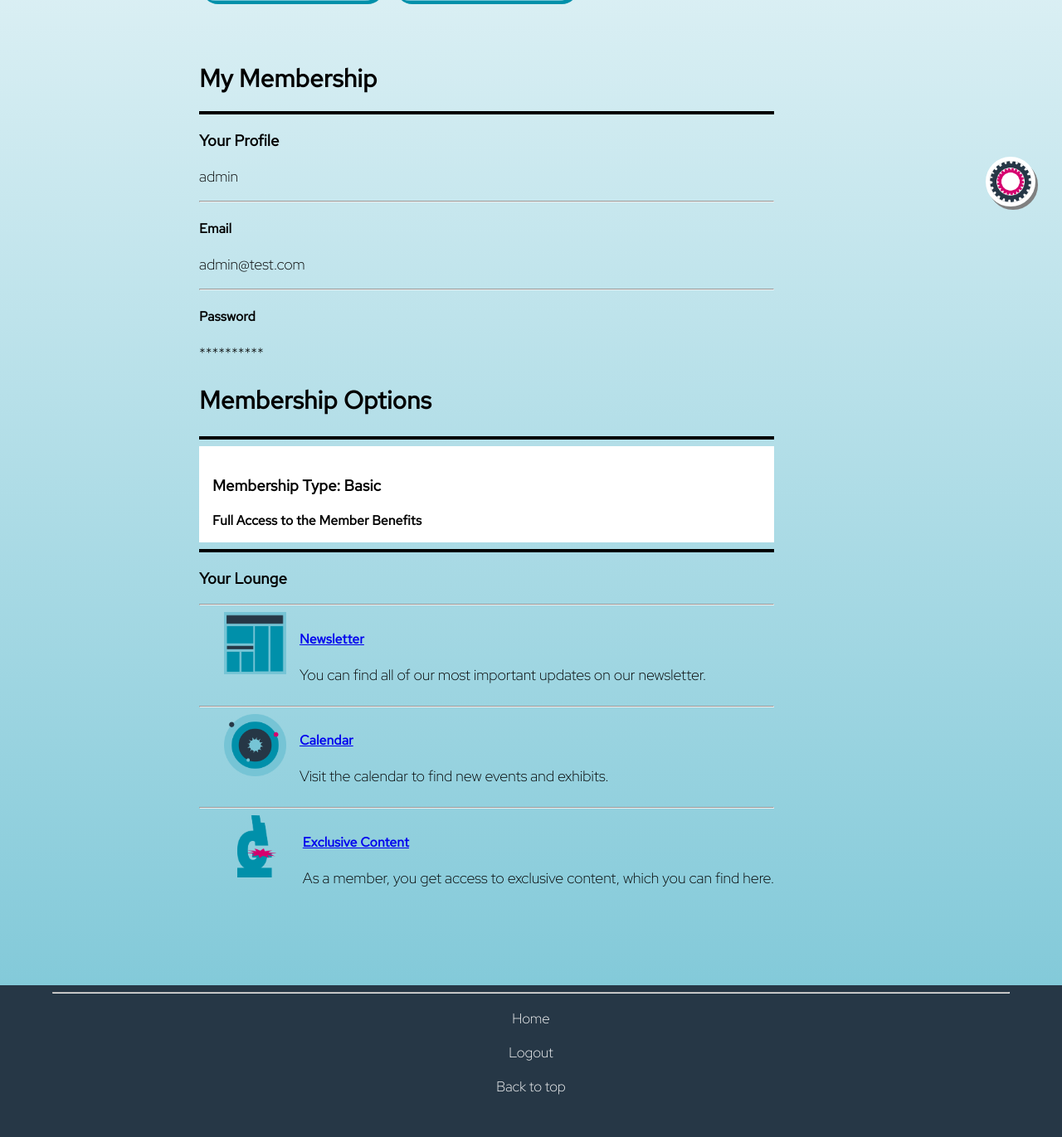
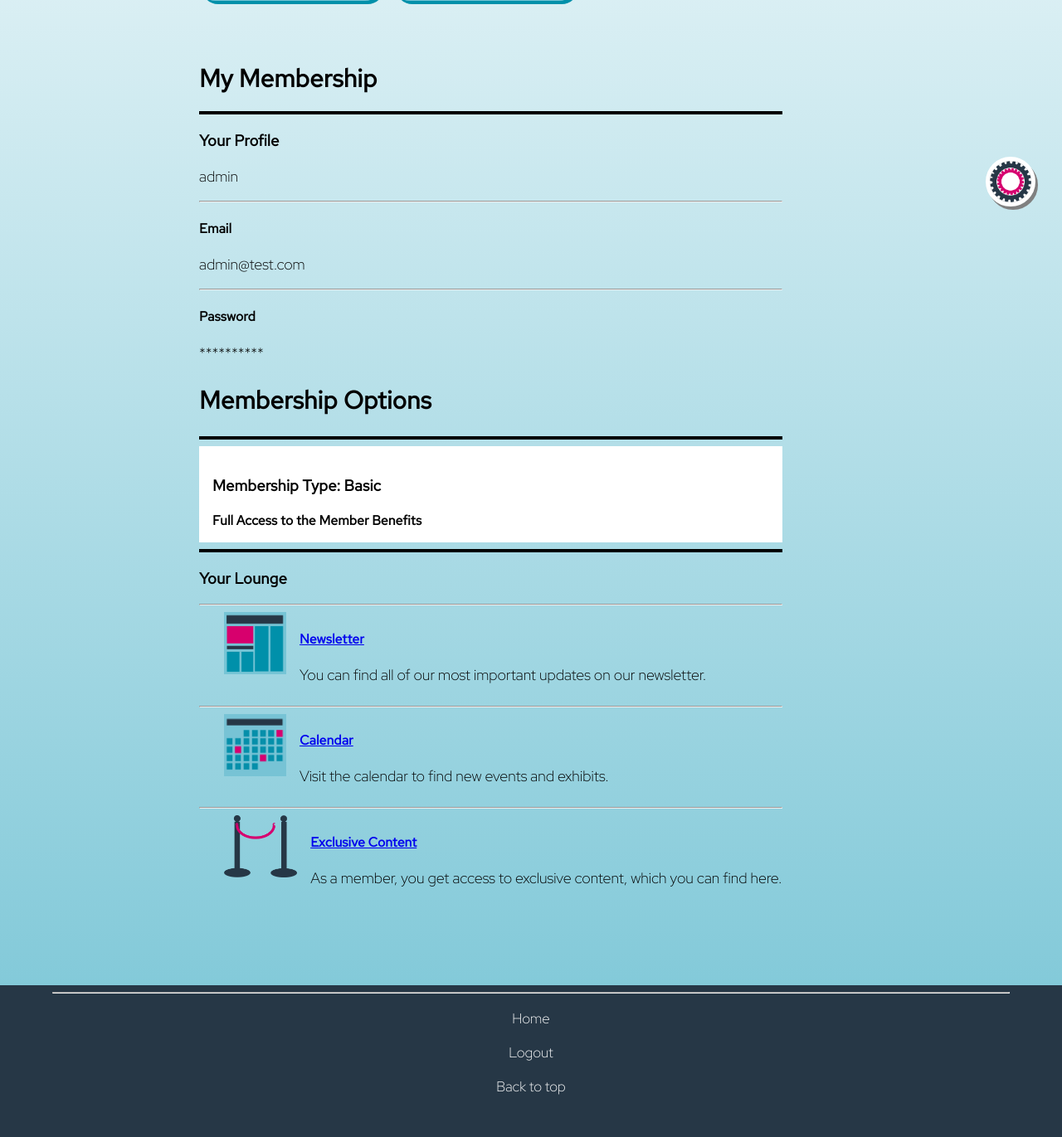
Before and after one commit to cmpt375-2021fall/client-project-leonardo-dev-team, a Django app: page /account/ in a window 1280 px wide. Shown: the part 519-1890 px from the top of the page at 83% size. Run offline with Django 3.2, Linux system fonts and the light colour scheme; a user stored in the database is signed in.

Commit message:
Final deployment stuff

```diff
--- a/templates/account.html
+++ b/templates/account.html
@@ -100,7 +100,7 @@
                     <hr style="color: white">
                     <div style="display: flex;">
                         <div style="margin-right: 1rem">
-                            <img style="height:75px; width:auto;margin-left:30px;" src="{% static "leo/images/Newsletter.png" %}">
+                            <img style="height:75px; width:auto;margin-left:30px;" src="{% static "leo/images/NewsletterFinal.png" %}">
                         </div>
                         <div style="flex-grow: 1">
                             <a class="accountA" href = "{% url 'newsletter' %}" ><h4><b>Newsletter</b></a></h4>
@@ -110,7 +110,7 @@
                     <hr style="color: white">
                     <div style="display: flex;">
                         <div style="margin-right: 1rem">
-                            <img style="height:75px; width:auto;margin-left:30px;" src="{% static "leo/images/Calendar (1).png" %}">
+                            <img style="height:75px; width:auto;margin-left:30px;" src="{% static "leo/images/Calendar_1Final.png" %}">
                         </div>
                         <div style="flex-grow: 1">
                             <a class="accountA" href="{% url 'calendar' %}"><h4><b>Calendar</b></a></h4>
@@ -119,8 +119,8 @@
                     </div>
                     <hr style="color: white">
                     <div style="display: flex;">
-                        <div style="margin-right: 2rem; margin-left: 1rem">
-                            <img style="height:75px; width:auto;margin-left:30px;" src="{% static "leo/images/Asset 8.png" %}">
+                        <div style="margin-right: 1rem;">
+                            <img style="height:75px; width:auto;margin-left:30px;" src="{% static "leo/images/Exclusive ContentFinal.png" %}">
                         </div>
                         <div style="flex-grow: 1">
                             <a class="accountA" href="{% url 'exclusive' %}"><h4><b>Exclusive Content</b></a></h4>
--- a/templates/dashboard.html
+++ b/templates/dashboard.html
@@ -70,7 +70,7 @@
                         <img class ="smallimg" style="height:145px; width:auto; margin-top: 25px;" src="{% static "leo/images/Exclusive ContentFinal.png" %}">
 
                     </a>
-                    <h3 style="text-align: center;">Exclusive content</h3>
+                    <h3 style="text-align: center;">Exclusive Content</h3>
                 </div>
             </div>
 
```
Also changed, not shown: db.sqlite3.
